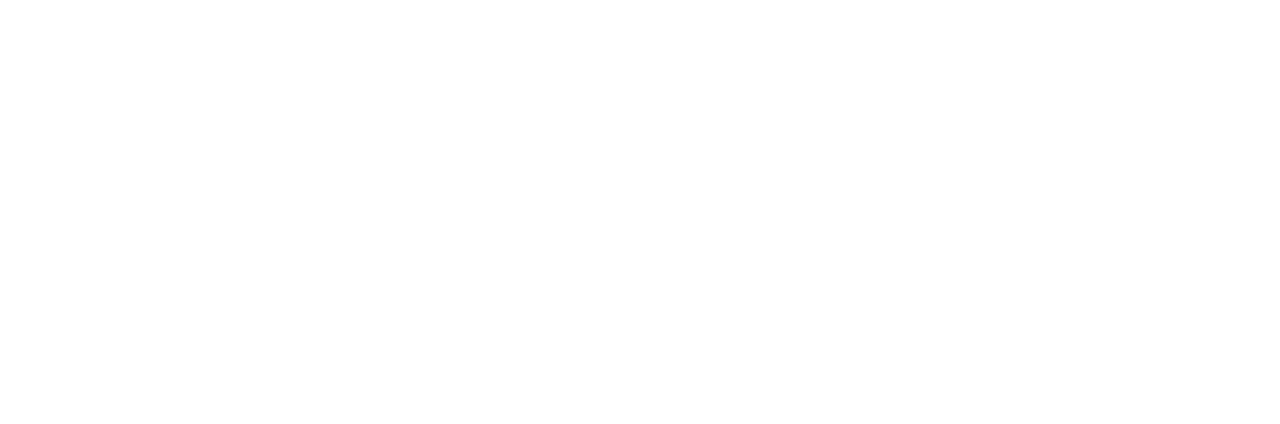
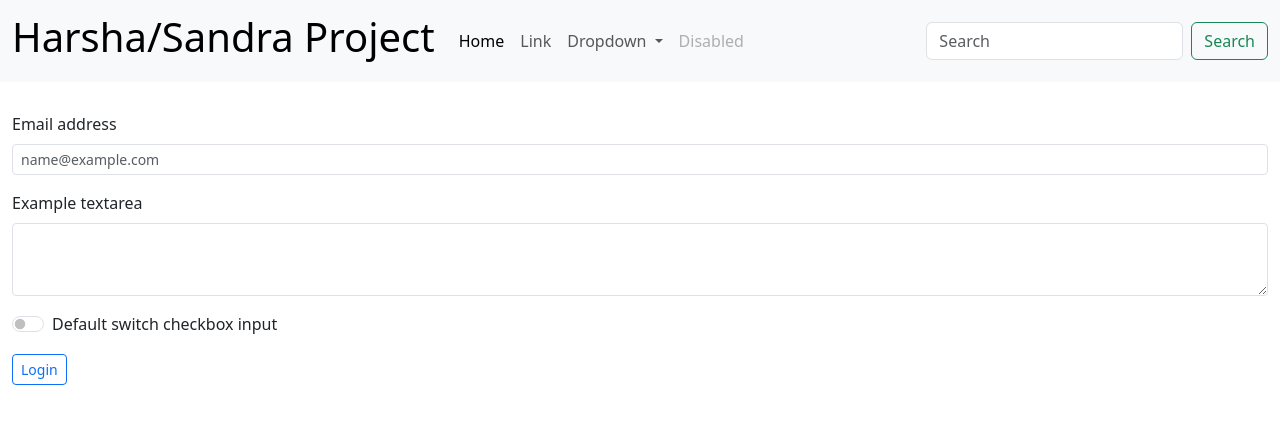
Before and after one commit to Harzsha/Portfolio_Angular_, an Angular app: page /login in a window 1280 px wide. Before the commit this address led to /. Shown: the top 424 px of the page. Built offline with nearby package versions, Linux system fonts and the light colour scheme.

Commit message:
nav bar ccommit

```diff
--- a/src/app/Components/login/login.component.html
+++ b/src/app/Components/login/login.component.html
@@ -1,46 +1,9 @@
-<nav class="navbar navbar-expand-sm navbar-light bg-light">
 <div class="container-fluid">
-      <a class="navbar-brand" href="#">
-        <h1>Harsha/Sandra Project</h1>
-      </a>
-      <button class="navbar-toggler" type="button" data-bs-toggle="collapse" data-bs-target="#navbarSupportedContent" aria-controls="navbarSupportedContent" aria-expanded="false" aria-label="Toggle navigation">
-        <span class="navbar-toggler-icon"></span>
-      </button>
-      <div class="collapse navbar-collapse" id="navbarSupportedContent">
-        <ul class="navbar-nav me-auto mb-2 mb-lg-0">
-          <li class="nav-item">
-            <a class="nav-link active" aria-current="page" href="#">Home</a>
-          </li>
-          <li class="nav-item">
-            <a class="nav-link" href="#">Link</a>
-          </li>
-          <li class="nav-item dropdown">
-            <a class="nav-link dropdown-toggle" href="#" id="navbarDropdown" role="button" data-bs-toggle="dropdown" aria-expanded="false">
-              Dropdown
-            </a>
-            <ul class="dropdown-menu" aria-labelledby="navbarDropdown">
-              <li><a class="dropdown-item" href="#">Action</a></li>
-              <li><a class="dropdown-item" href="#">Another action</a></li>
-              <li><hr class="dropdown-divider"></li>
-              <li><a class="dropdown-item" href="#">Something else here</a></li>
-            </ul>
-          </li>
-          <li class="nav-item">
-            <a class="nav-link disabled" href="#" tabindex="-1" aria-disabled="true">Disabled</a>
-          </li>
-        </ul>
-        <form class="d-flex">
-          <input class="form-control me-2" type="search" placeholder="Search" aria-label="Search">
-          <button class="btn btn-outline-success" type="submit">Search</button>
-        </form>
-      </div>
-    </div>
-  </nav>
-  <div class="container-fluid py-3">
   <div class="row my-3">
     <div class="col">
       <label for="exampleFormControlInput1" class="form-label">Email address</label>
-        <input type="email" class="form-control form-control-sm" id="exampleFormControlInput1" placeholder="name@example.com">
+      <input type="email" class="form-control form-control-sm" id="exampleFormControlInput1"
+        placeholder="name@example.com">
     </div>
   </div>
   <div class="row my-3">
@@ -67,14 +30,16 @@
 <ng-template #demoModal let-modal>
   <div class="modal-header">
     <h4 class="modal-title" id="modal-basic-title">Profile update</h4>
-      <button type="button" class="btn-close" data-bs-dismiss="modal" aria-label="Close" (click)="modal.dismiss('Cross click')"></button>
+    <button type="button" class="btn-close" data-bs-dismiss="modal" aria-label="Close"
+      (click)="modal.dismiss('Cross click')"></button>
   </div>
   <div class="modal-body">
     <form>
       <div class="form-group">
         <label for="dateOfBirth">Date of birth</label>
         <div class="input-group">
-            <input id="dateOfBirth" name="dateOfBirth" class="form-control" placeholder="yyyy-mm-dd" ngbDatepicker #dp="ngbDatepicker">
+          <input id="dateOfBirth" name="dateOfBirth" class="form-control" placeholder="yyyy-mm-dd" ngbDatepicker
+            #dp="ngbDatepicker">
           <button type="button" class="btn btn-outline-secondary bi bi-calendar" (click)="dp.toggle()"></button>
         </div>
       </div>
--- a/src/app/app.component.html
+++ b/src/app/app.component.html
@@ -1 +1,4 @@
+<app-navbar></app-navbar>
+<div class="view">
 <router-outlet></router-outlet>
+</div>
--- a/src/app/app.component.scss
+++ b/src/app/app.component.scss
@@ -0,0 +1,3 @@
+.view{
+    padding-top: 6rem;
+}
--- a/src/app/app.module.ts
+++ b/src/app/app.module.ts
@@ -6,13 +6,15 @@ import { AppComponent } from './app.component';
 import { NgbModule } from '@ng-bootstrap/ng-bootstrap';
 import { LoginComponent } from './Components/login/login.component';
 import { DashboardComponent } from './Components/dashboard/dashboard.component';
+import { NavbarComponent } from './navbar/navbar.component';
 
 
 @NgModule({
   declarations: [
     AppComponent,
     LoginComponent,
-    DashboardComponent
+    DashboardComponent,
+    NavbarComponent
   ],
   imports: [
     BrowserModule,
--- /dev/null
+++ b/src/app/navbar/navbar.component.html
@@ -0,0 +1,38 @@
+<nav class="navbar navbar-expand-sm fixed-top navbar-light bg-light">
+    <div class="container-fluid">
+      <a class="navbar-brand" href="#">
+        <h1>Harsha/Sandra Project</h1>
+      </a>
+      <button class="navbar-toggler" type="button" data-bs-toggle="collapse" data-bs-target="#navbarSupportedContent" aria-controls="navbarSupportedContent" aria-expanded="false" aria-label="Toggle navigation">
+        <span class="navbar-toggler-icon"></span>
+      </button>
+      <div class="collapse navbar-collapse" id="navbarSupportedContent">
+        <ul class="navbar-nav me-auto mb-2 mb-lg-0">
+          <li class="nav-item">
+            <a class="nav-link active" aria-current="page" href="#">Home</a>
+          </li>
+          <li class="nav-item">
+            <a class="nav-link" href="#">Link</a>
+          </li>
+          <li class="nav-item dropdown">
+            <a class="nav-link dropdown-toggle" href="#" id="navbarDropdown" role="button" data-bs-toggle="dropdown" aria-expanded="false">
+              Dropdown
+            </a>
+            <ul class="dropdown-menu" aria-labelledby="navbarDropdown">
+              <li><a class="dropdown-item" href="#">Action</a></li>
+              <li><a class="dropdown-item" href="#">Another action</a></li>
+              <li><hr class="dropdown-divider"></li>
+              <li><a class="dropdown-item" href="#">Something else here</a></li>
+            </ul>
+          </li>
+          <li class="nav-item">
+            <a class="nav-link disabled" href="#" tabindex="-1" aria-disabled="true">Disabled</a>
+          </li>
+        </ul>
+        <form class="d-flex">
+          <input class="form-control me-2" type="search" placeholder="Search" aria-label="Search">
+          <button class="btn btn-outline-success" type="submit">Search</button>
+        </form>
+      </div>
+    </div>
+  </nav>
```
Also changed, not shown: src/app/app-routing.module.ts (+5 -3 lines), src/app/navbar/navbar.component.ts (added, +10 -0 lines), src/app/navbar/navbar.component.scss (added), 1 other file (tests, documents, lock files or other folders). Lines whose indentation alone changed are shown as unchanged.
